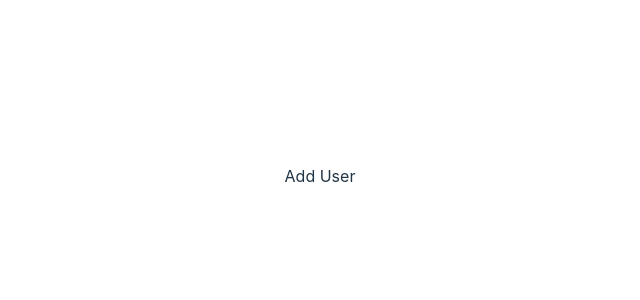
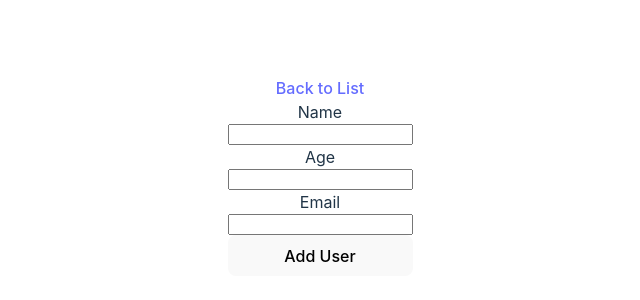
Before and after one commit to IsiteYves/simpleredux, a React (Vite) app: page /add in a window 1280 px wide. Shown: the part 224-524 px from the top of the page, without its empty margins (320-960 px from the left). Built offline with nearby package versions, Linux system fonts and the light colour scheme.

Commit message:
feat: saving new users

```diff
--- /dev/null
+++ b/saveNewUser.js
@@ -0,0 +1,18 @@
+import fs from "fs";
+
+export const saveNewUser = async (newUser) => {
+  try {
+    const req = await fetch("./src/data/users.json");
+    const users = await req.json();
+    users.push(newUser);
+    await fetch("./src/data/users.json", {
+      method: "POST",
+      headers: {
+        "Content-Type": "application/json",
+      },
+      body: JSON.stringify(users),
+    });
+  } catch (e) {
+    alert(e.message);
+  }
+};
--- a/src/components/AddUser.jsx
+++ b/src/components/AddUser.jsx
@@ -1,7 +1,64 @@
-import React from "react";
+import React, { useState } from "react";
+import { Link, useNavigate } from "react-router-dom";
+import { saveNewUser } from "../../saveNewUser";
 
 const AddUser = () => {
-  return <div>Add User</div>;
+  const [formData, setFormData] = useState({
+    name: "",
+    age: "",
+    email: "",
+  });
+  const navigate = useNavigate();
+  const handleSubmit = (e) => {
+    try {
+      e.preventDefault();
+      saveNewUser(formData);
+      setFormData({
+        name: "",
+        age: "",
+        email: "",
+      });
+      alert("Created user successfully");
+      navigate("/");
+    } catch (e) {
+      alert(e.message);
+    }
+  };
+  return (
+    <div>
+      <Link to="/">Back to List</Link>
+      <form action="#" method="POST" onSubmit={handleSubmit}>
+        <label htmlFor="name">Name</label>
+        <input
+          type="text"
+          name="name"
+          id="name"
+          value={formData.name}
+          onChange={(e) => setFormData({ ...formData, name: e.target.value })}
+          required
+        />
+        <label htmlFor="age">Age</label>
+        <input
+          type="number"
+          name="age"
+          id="age"
+          value={formData.age}
+          onChange={(e) => setFormData({ ...formData, age: e.target.value })}
+          required
+        />
+        <label htmlFor="email">Email</label>
+        <input
+          type="email"
+          name="email"
+          id="email"
+          value={formData.email}
+          onChange={(e) => setFormData({ ...formData, email: e.target.value })}
+          required
+        />
+        <button type="submit">Add User</button>
+      </form>
+    </div>
+  );
 };
 
 export default AddUser;
--- a/src/index.css
+++ b/src/index.css
@@ -28,6 +28,11 @@ th {
 table th,
 td {
   padding: 0.8rem 1.2rem;
+}
+
+form {
+  display: flex;
+  flex-direction: column;
 }
 
 a {
```
